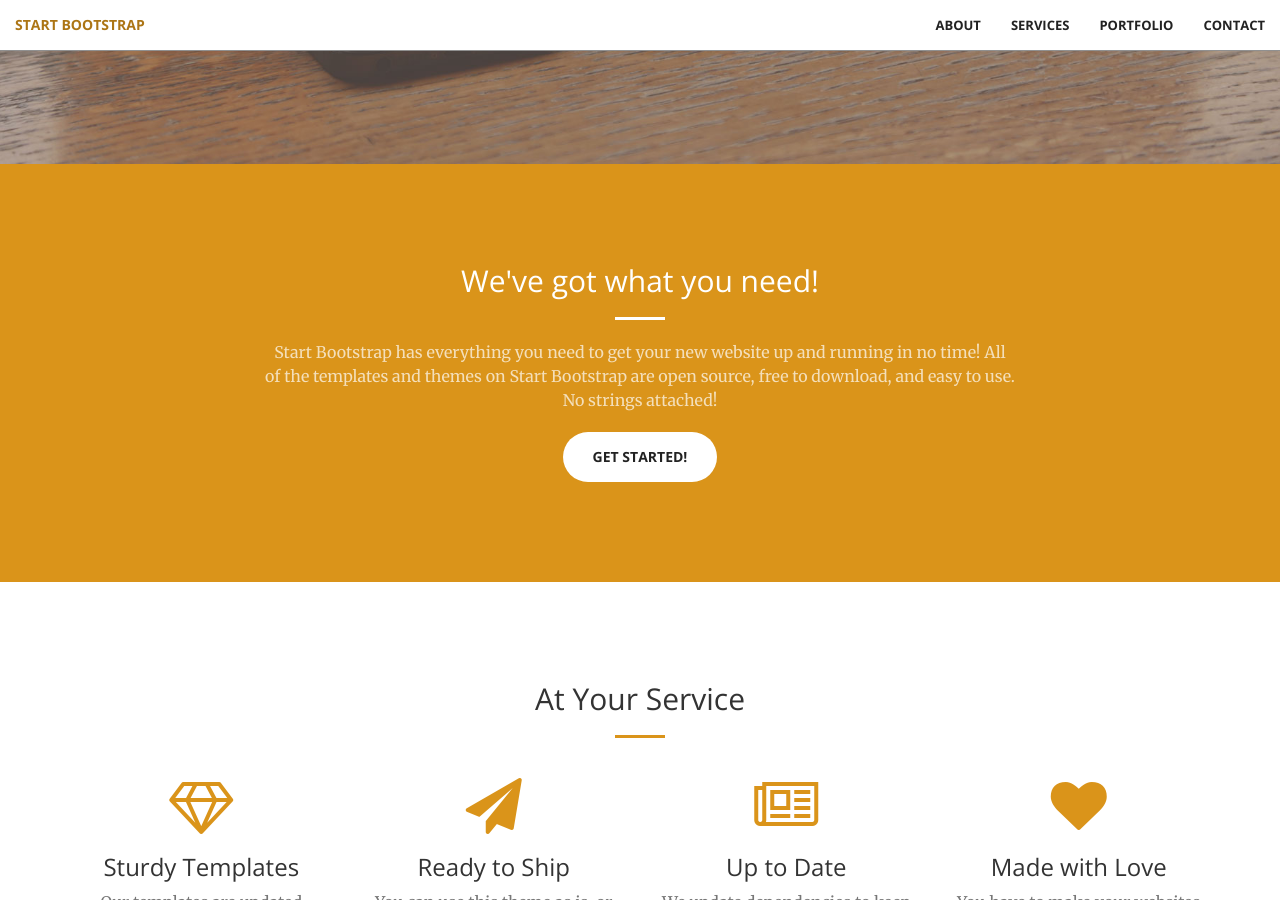
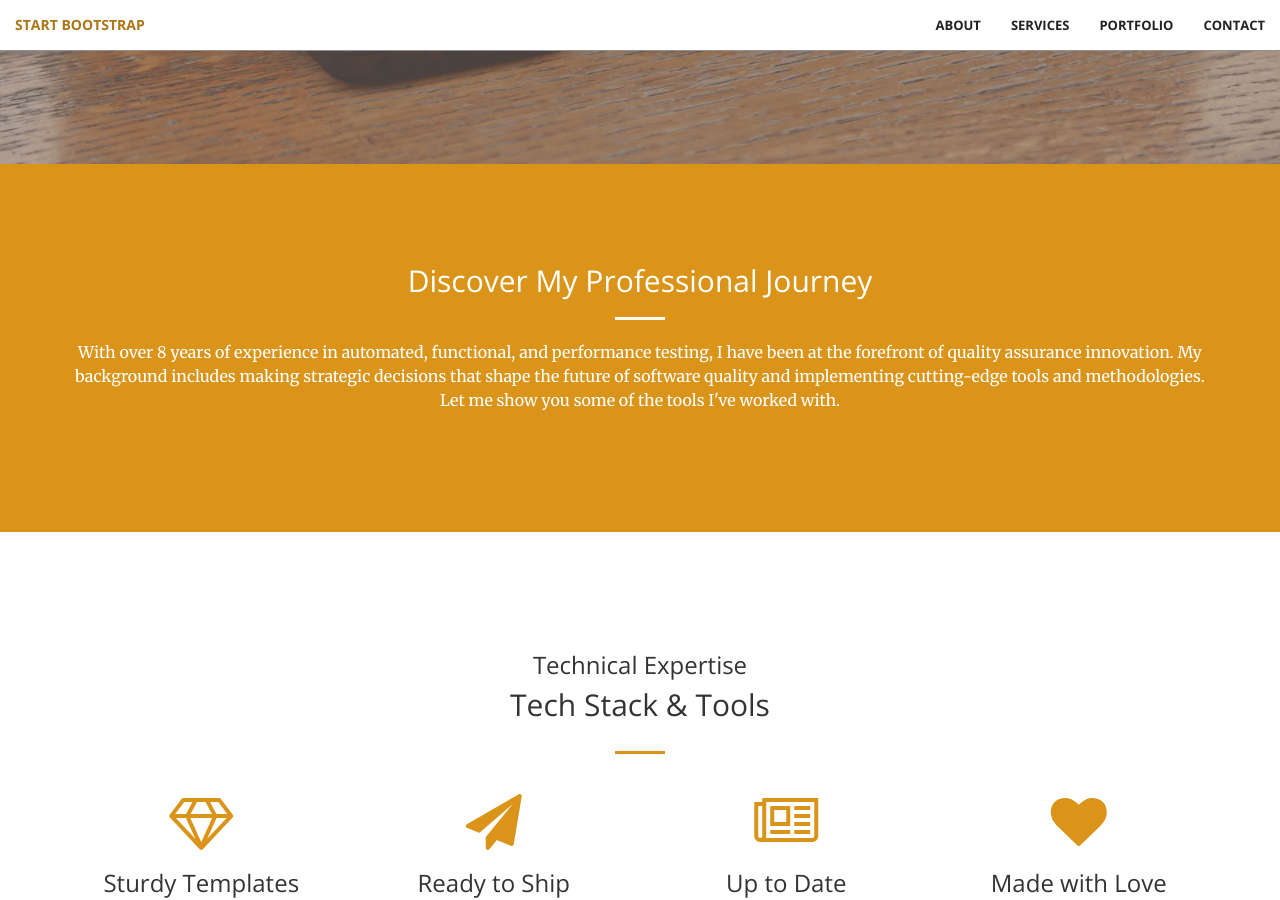
Before and after one commit to katherinsb/KatherineSierra, a Jekyll site: the page built from index.html, in a window 1280 px wide and 900 px high, scrolled down 736 px. Built offline with Jekyll 4.4.1, drawn with Linux system fonts in a browser that asks for light colours.

Commit message:
✅ Add purpose

```diff
--- a/_includes/call-to-action.html
+++ b/_includes/call-to-action.html
@@ -1,12 +1,8 @@
-<section class="bg-primary" id="about">
-    <div class="container">
-        <div class="row">
-            <div class="col-lg-8 col-lg-offset-2 text-center">
-                <h2 class="section-heading">We've got what you need!</h2>
-                <hr class="light">
-                <p class="text-faded">Start Bootstrap has everything you need to get your new website up and running in no time! All of the templates and themes on Start Bootstrap are open source, free to download, and easy to use. No strings attached!</p>
-                <a href="#" class="btn btn-default btn-xl">Get Started!</a>
-            </div>
-        </div>
-    </div>
+<!-- Call to Action -->
+<section class="content-section bg-primary text-white">
+  <div class="container text-center">
+    <h2 class="section-heading">Discover My Professional Journey</h2>
+    <hr class="light">
+    <p class="mb-0">With over 8 years of experience in automated, functional, and performance testing, I have been at the forefront of quality assurance innovation. My background includes making strategic decisions that shape the future of software quality and implementing cutting-edge tools and methodologies. Let me show you some of the tools I've worked with.</p>
+  </div>
 </section>
--- a/_includes/services.html
+++ b/_includes/services.html
@@ -1,8 +1,11 @@
-<section id="services">
+<section class="content-section text-center" id="services">
     <div class="container">
+        <div class="content-section-heading">
+            <h3 class="text-secondary mb-0">Technical Expertise</h3>
+            <h2 class="section-heading">Tech Stack & Tools</h2>
+        </div>
         <div class="row">
             <div class="col-lg-12 text-center">
-                <h2 class="section-heading">At Your Service</h2>
                 <hr class="primary">
             </div>
         </div>
```
Also changed, not shown: 2 other files.
